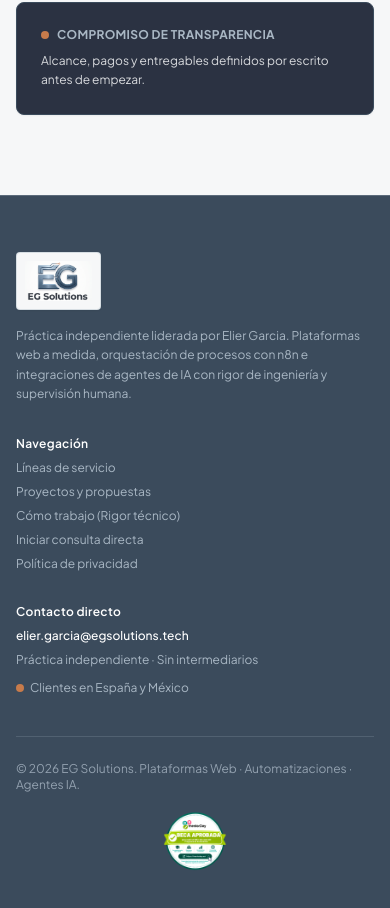
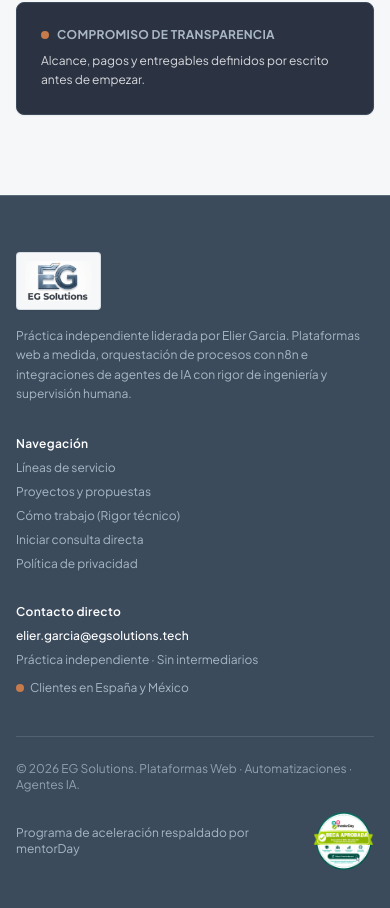
Before and after one commit to egarciav99/EG-solutions, a React (Vite) app: page / in a window 390 px wide. Shown: the part 11076-11984 px from the top of the page. Built offline with nearby package versions, Linux system fonts and the light colour scheme.

Commit message:
style: update footer layout and mentorship label
Refactor footer layout to use md breakpoints and add descriptive text alongside the mentorDay badge for better visual balance.

```diff
--- a/src/components/Footer.tsx
+++ b/src/components/Footer.tsx
@@ -88,10 +88,14 @@ export function Footer({ onNavigate }: FooterProps) {
           </div>
         </div>
 
-        <div className="pt-6 flex flex-col sm:flex-row items-center justify-between gap-4 text-xs text-steel/80">
+        <div className="pt-6 flex flex-col md:flex-row items-center justify-between gap-4 text-xs text-steel/80">
           <div>
             © {currentYear} EG Solutions. Plataformas Web · Automatizaciones · Agentes IA.
           </div>
+          <div className="flex items-center gap-3">
+            <span className="text-xs text-steel">
+              Programa de aceleración respaldado por mentorDay
+            </span>
             <a
               href="https://mentorday.es/"
               target="_blank"
@@ -108,6 +112,7 @@ export function Footer({ onNavigate }: FooterProps) {
             </a>
           </div>
         </div>
+      </div>
 
       <PrivacyPolicyModal isOpen={showPrivacyModal} onClose={() => setShowPrivacyModal(false)} />
     </footer>
```
Lines whose indentation alone changed are shown as unchanged.
